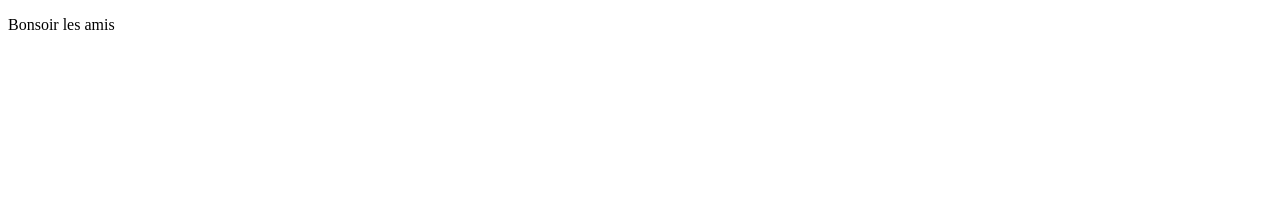
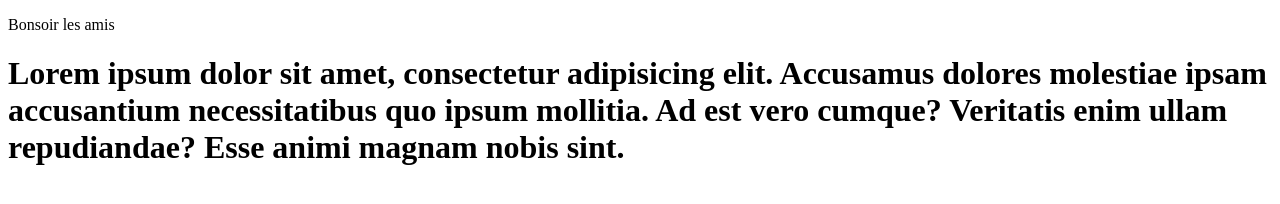
Before and after one commit to laboun/gescom, a plain HTML site: page index.html in a window 1280 px wide. Drawn offline with Linux system fonts and the light colour scheme.

Commit message:
add lorem

```diff
--- a/index.html
+++ b/index.html
@@ -7,6 +7,6 @@
 </head>
 <body>
     <p>Bonsoir les amis</p>
-    <h1>  </h1>
+    <h1> Lorem ipsum dolor sit amet, consectetur adipisicing elit. Accusamus dolores molestiae ipsam accusantium necessitatibus quo ipsum mollitia. Ad est vero cumque? Veritatis enim ullam repudiandae? Esse animi magnam nobis sint. </h1>
 </body>
 </html>
```
